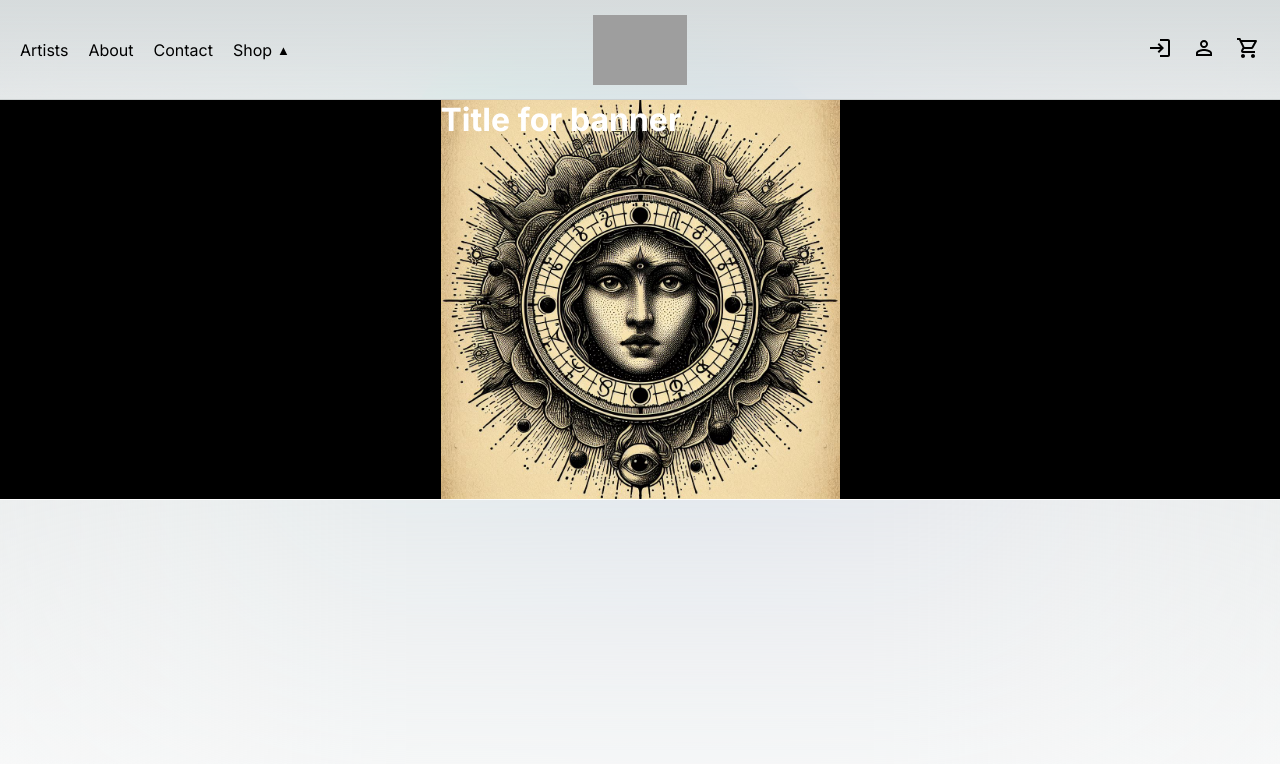
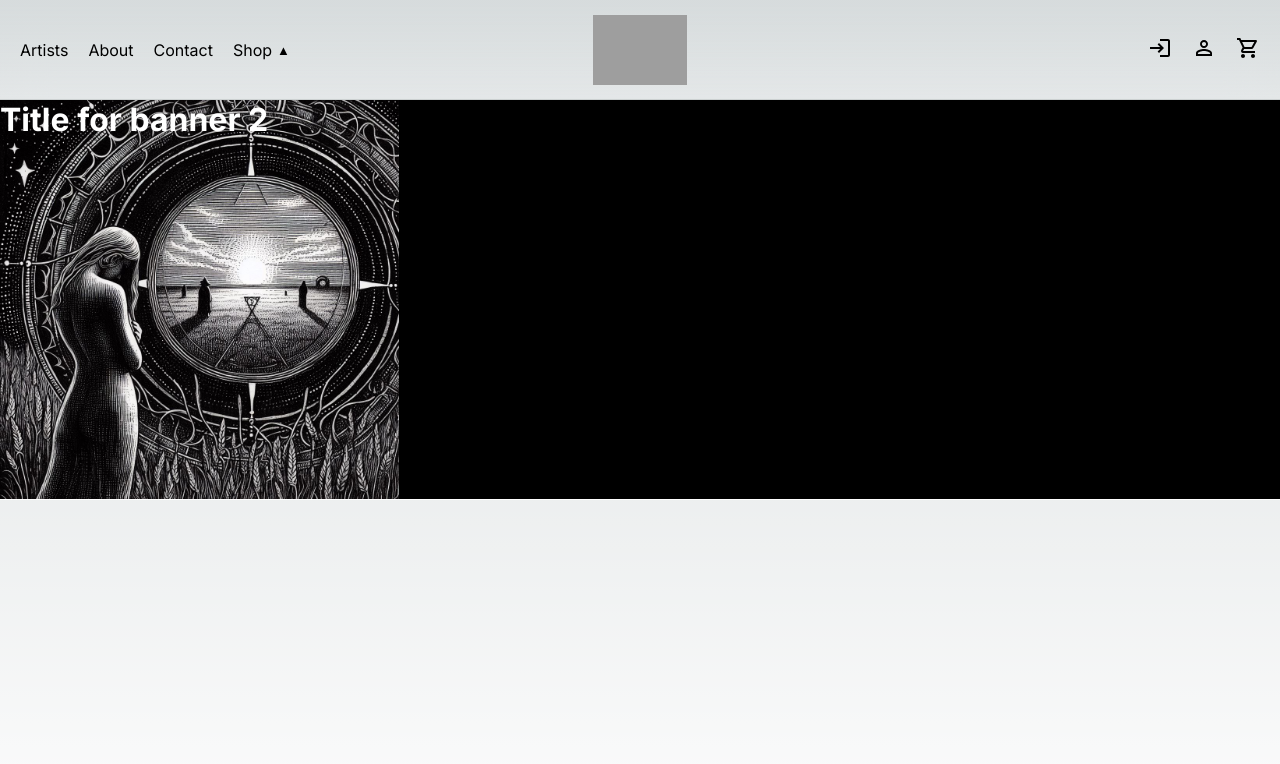
Before and after one commit to katelandcastelin/brightvoid-next-personal, a Next.js app: page / in a window 1280 px wide. Shown: the top 764 px of the page. Built offline with nearby package versions, Linux system fonts and the light colour scheme; grey boxes are pictures that could not be loaded.

Commit message:
feat/home-page-banner: added alternating banner logic with smooth animation

```diff
--- a/app/page.js
+++ b/app/page.js
@@ -1,37 +1,29 @@
 'use client';
-import React from "react";
+import React, { useState, useEffect } from "react";
+import styled, { keyframes } from "styled-components";
 import Slider from "react-slick";
-import styled from "styled-components";
 import styles from "./page.module.css";
 import Header from "./components/Header";
-import 'slick-carousel/slick/slick.css';
-import 'slick-carousel/slick/slick-theme.css';
-import { Parallax, ParallaxLayer } from "@react-spring/parallax";
 
-const SliderContainer = styled.div`
-  max-width: 1500px;
-  width: 100%;
-`;
-
-const StyledSlider = styled(Slider)`
-  display: flex;
-  justify-content: center;
-  align-items: center;
-  margin: 0 70px;
-`;
-
-const SliderDiv = styled.div`
-  height: 250px;
-  padding: 5px;
-
-  img {
-    width: 100%;
-    height: 100%;
-    object-fit: cover;
+const slideIn = keyframes`
+  from {
+    transform: translateX(100%);
+  }
+  to {
+    transform: translateX(0);
   }
 `;
 
-const Banner = styled.div`
+const slideOut = keyframes`
+  from {
+    transform: translateX(0);
+  }
+  to {
+    transform: translateX(-100%);
+  }
+`;
+
+const BannerContainer = styled.div`
   display: flex;
   justify-content: center;
   height: 400px;
@@ -39,6 +31,11 @@ const Banner = styled.div`
   border-bottom: 1px solid #fff;
   background-color: #000;
   overflow: hidden;
+`;
+
+const Banner = styled.div`
+  width: 100%;
+  animation: ${(props) => (props.isEntering ? slideIn : slideOut)} 1s forwards;
 `;
 
 const ImageContainer = styled.div`
@@ -55,217 +52,55 @@ const StyledImage = styled.img`
 
 const TextContainer = styled.div`
   color: #fff;
-  z-index: 2;
+  z-index: 1;
   position: absolute;
 `;
 
 export default function Home() {
-//   var settings = {
-//     dots: false,
-//     infinite: true,
-//     slidesToShow: 3,
-//     slidesToScroll: 1,
-//     autoplay: true,
-//     autoplaySpeed: 3000,
-//     pauseOnHover: true,
-//     speed: 1500,
-//     centerMode: true,
-//     centerPadding: '60px',
-//     focusOnSelect: true,
-//     cssEase: 'ease-in-out',
+  const [activeBanner, setActiveBanner] = useState(1);
+  const [isEntering, setIsEntering] = useState(true);
 
-//     responsive: [
-//       {
-//         breakpoint: 1100,
-//         settings: {
-//           slidesToShow: 2,
-//           slidesToScroll: 1,
-//           infinite: true,
-//         },
-//       },
-//       {
-//         breakpoint: 800,
-//         settings: {
-//           slidesToShow: 1,
-//           slidesToScroll: 1,
-//         },
-//       },
-//       {
-//         breakpoint: 480,
-//         settings: {
-//           slidesToShow: 1,
-//           slidesToScroll: 1,
-//           centerMode: false,
-//           speed: 1000,
-//         },
-//       },
-//     ],
-//   };
+  useEffect(() => {
+    const interval = setInterval(() => {
+      setIsEntering(false);
+      setTimeout(() => {
+        setActiveBanner((prevActiveBanner) => (prevActiveBanner === 1 ? 2 : 1));
+        setIsEntering(true);
+      }, 500);
+    }, 4000);
+
+    return () => clearInterval(interval);
+  }, []);
 
   return (
     <main className={styles.main}>
       <Header />
-      <Banner>
-        <div
-          style={{
-            display: 'flex',
-          }}
-        >
+      <BannerContainer>
+        <Banner isEntering={activeBanner === 1 && isEntering} style={{ display: activeBanner === 1 ? 'flex' : 'none' }}>
+          {activeBanner === 1 && (
+            <div style={{ display: 'flex' }}>
               <TextContainer>
-            <h1>Title for banner</h1>
+                <h1>Title for banner 1</h1>
               </TextContainer>
               <ImageContainer>
                 <StyledImage src="/art-display/1.jpeg" />
               </ImageContainer>
             </div>
+          )}
         </Banner>
-
-
-      {/* <Parallax pages={2} style={{paddingTop: '150px', maxWidth: '1500px', justifyContent: 'center', display: 'flex'}}>
-        <div
-          style={{
-            display: 'flex',
-            alignItems: 'center',
-            justifyContent: 'center',
-            alignContent: 'center',
-          }}
-        >
-          <div
-            style={{
-            }}
-          >
-            <ParallaxLayer
-              offset={0}
-              speed={0.1}
-            >
-              <div style={{display: 'flex', justifyContent: 'end',}}>
-                <div
-                  style={{
-                    display: 'flex',
-                    justifyContent: 'end',
-                    marginRight: '100px',
-                    fontSize: '70px',
-                    color: 'black',
-                    WebkitTextStroke: '2px white',
-                    zIndex: '1',
-                    position: 'absolute',
-                  }}
-                >
-                  <h1>BRIGHT</h1>
+        <Banner isEntering={activeBanner === 2 && isEntering} style={{ display: activeBanner === 2 ? 'flex' : 'none' }}>
+          {activeBanner === 2 && (
+            <div style={{ display: 'flex' }}>
+              <TextContainer>
+                <h1>Title for banner 2</h1>
+              </TextContainer>
+              <ImageContainer>
+                <StyledImage src="/art-display/2.jpeg" />
+              </ImageContainer>
             </div>
-                <div
-                  style={{
-                    display: 'flex',
-                    justifyContent: 'end',
-                    marginRight: '100px',
-                    fontSize: '70px',
-                    color: '#000',
-                    zIndex: '2',
-                    position: 'absolute',
-                  }}
-                >
-                  <h1>BRIGHT</h1>
-                </div>
-              </div>
-            </ParallaxLayer>
-            <ParallaxLayer
-              offset={0.12}
-              speed={0.3}
-            >
-              <div
-                style={{
-                  display: 'flex',
-                  justifyContent: 'end',
-                  marginRight: '100px',
-                  fontSize: '70px',
-                  opacity: '0.9',
-                }}
-              >
-                <h1>VOID</h1>
-              </div>
-            </ParallaxLayer>
-          </div>
-
-          <div
-            style={{
-              display: 'flex',
-            }}
-          >
-            <div>
-              <ParallaxLayer
-                offset={0}
-                speed={0.1}
-                style={{
-                  marginLeft: '350px',
-                }}
-              >
-                <div
-                  style={{
-                    height: '500px',
-                    width: '400px',
-                    borderRadius: '100%',
-                    border: '1px solid white',
-                  }}
-                >
-                </div>
-              </ParallaxLayer>
-            </div>
-            <div>
-              <ParallaxLayer
-                offset={0}
-                speed={0.1}
-                style={{
-                  marginLeft: '350px',
-                }}
-              >
-                <div
-                  style={{
-                    height: '450px',
-                    width: '400px',
-                    borderRadius: '100%',
-                    border: '1px solid darkgrey',
-                    transform: 'rotate(20deg)',
-                  }}
-                >
-                </div>
-              </ParallaxLayer>
-            </div>
-          </div>
-        </div>
-
-        <ParallaxLayer
-          offset={0.7}
-        >
-          <div style={{display: 'flex', justifyContent: 'center'}}>
-            <SliderContainer>
-              <StyledSlider {...settings}>
-                <SliderDiv>
-                  <img src="/artworks/ai1.png" />
-                </SliderDiv>
-                <SliderDiv>
-                  <img src="/artworks/ai2.png" />
-                </SliderDiv>
-                <SliderDiv>
-                  <img src="/artworks/collection1/collection1.jpeg" />
-                </SliderDiv>
-                <SliderDiv>
-                  <img src="/art-display/1.jpeg" />
-                </SliderDiv>
-                <SliderDiv>
-                  <img src="/art-display/3.jpeg" />
-                </SliderDiv>
-                <SliderDiv>
-                  <img src="/art-display/4.jpeg" />
-                </SliderDiv>
-              </StyledSlider>
-            </SliderContainer>
-          </div>
-        </ParallaxLayer>
-      </Parallax> */}
-
-      <div className={styles.blob2}></div>
-      <div className={styles.blob}></div>
-      <div className={styles.blur}></div>
+          )}
+        </Banner>
+      </BannerContainer>
     </main>
   );
 }
```
Lines whose indentation alone changed are shown as unchanged.
